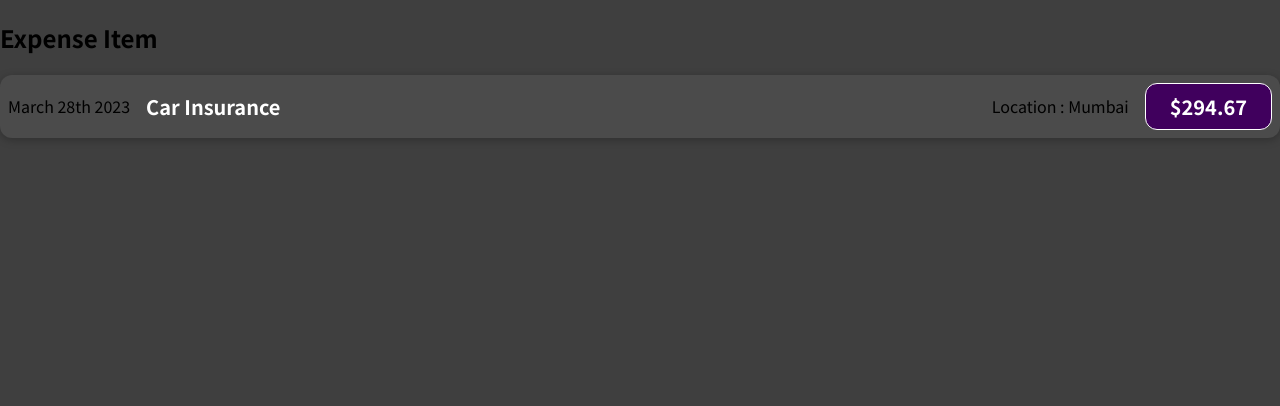
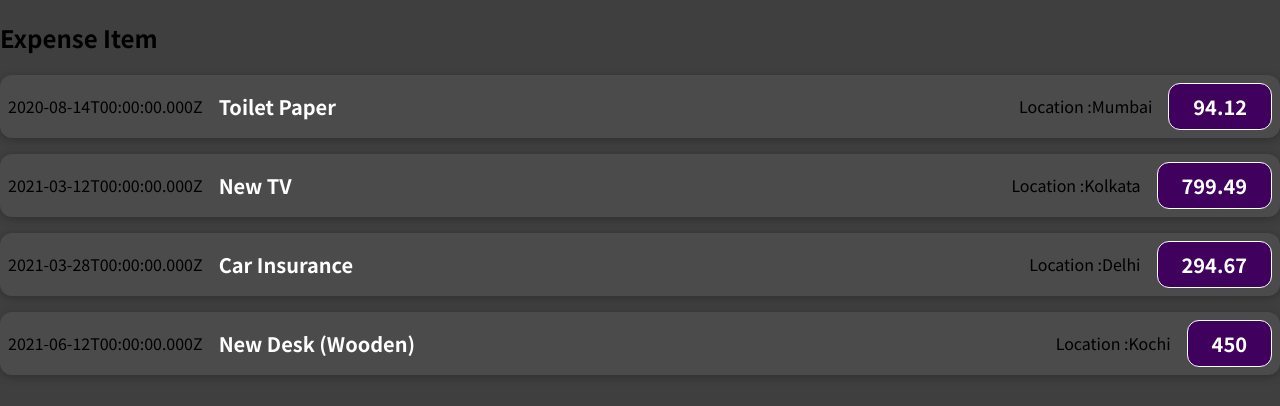
Before and after one commit to mithun-sp/expense-tracker, a React (Create React App) app: page / in a window 1280 px wide. Shown: the top 406 px of the page. Built offline with nearby package versions, Linux system fonts and the light colour scheme.

Commit message:
Passing Data via props

```diff
--- a/src/App.js
+++ b/src/App.js
@@ -1,10 +1,39 @@
 import ExpenseItem from "./components/ExpenseItem";
 
 function App() {
+
+  const expenses = [
+    {
+      id: 'e1',
+      title: 'Toilet Paper',
+      amount: 94.12,
+      location:"Mumbai",
+      date: new Date(2020, 7, 14),
+    },
+    { id: 'e2', title: 'New TV', amount: 799.49, location:"Kolkata", date: new Date(2021, 2, 12) },
+    {
+      id: 'e3',
+      title: 'Car Insurance',
+      amount: 294.67,
+      location:"Delhi",
+      date: new Date(2021, 2, 28),
+    },
+    {
+      id: 'e4',
+      title: 'New Desk (Wooden)',
+      amount: 450,
+      location:"Kochi",
+      date: new Date(2021, 5, 12),
+    },
+  ];
+
   return (
     <div>
       <h2>Expense Item</h2>
-      <ExpenseItem/>
+      {expenses.map((item) => {
+        return <ExpenseItem title={item.title} amount={item.amount} date={item.date} location={item.location} />
+      })}
+
     </div>
   );
 }
--- a/src/components/ExpenseItem.js
+++ b/src/components/ExpenseItem.js
@@ -1,14 +1,14 @@
 import React from "react";
 import "./ExpenseItem.css"
 
-const ExpenseItem = () => {
+const ExpenseItem = (props) => {
   return (
     <div className="expense-item">
-      <div>March 28th 2023</div>
+      <div>{props.date.toISOString()}</div>
       <div className="expense-item__description">
-        <h2>Car Insurance</h2>
-        <div><span>Location :</span> Mumbai</div>
-        <div className="expense-item__price">$294.67</div>
+        <h2>{props.title}</h2>
+        <div><span>Location :</span>{props.location}</div>
+        <div className="expense-item__price">{props.amount}</div>
       </div>
     </div>
   );
```
